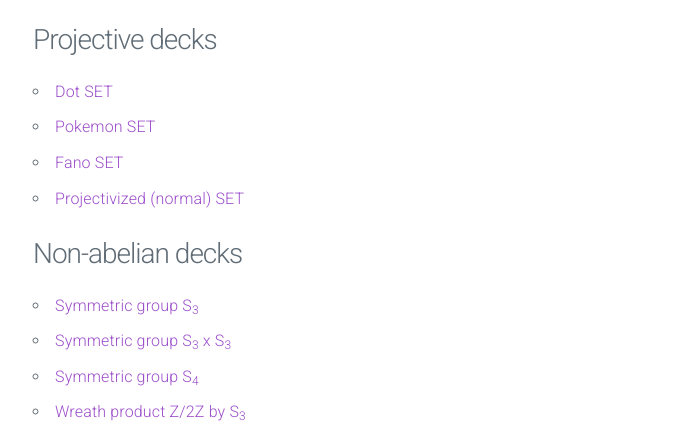
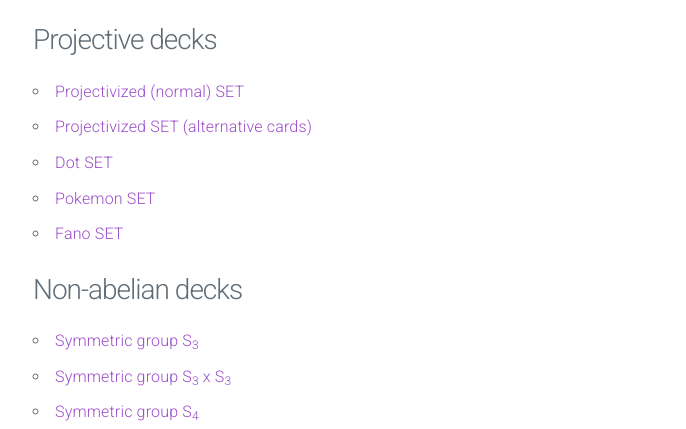
Before and after one commit to lucasvanmeter/set, a plain HTML site: page index.html in a window 1280 px wide. Shown: the part 219-648 px from the top of the page, without its empty margins (95-781 px from the left). Drawn offline with Linux system fonts and the light colour scheme.

Commit message:
added files

```diff
--- a/index.html
+++ b/index.html
@@ -36,10 +36,12 @@
 
     <h3> Projective decks </h3>
     <ul>
+      <li> <a href="set/projset.pdf">Projectivized (normal) SET</a> </li>
+      <li> <a href="set/projnormalset.pdf">Projectivized SET (alternative cards) </a> </li>
       <li> <a href="set/dotset.pdf">Dot SET</a> </li>
       <li> <a href="set/pokemonset.pdf">Pokemon SET</a> </li>
       <li> <a href="set/fano.pdf">Fano SET</a> </li>
-      <li> <a href="set/projnormalset.pdf">Projectivized (normal) SET</a> </li>
+
     </ul>
 	<h3> Non-abelian decks </h3>
     <ul>
```
Also changed, not shown: 2 other files.
